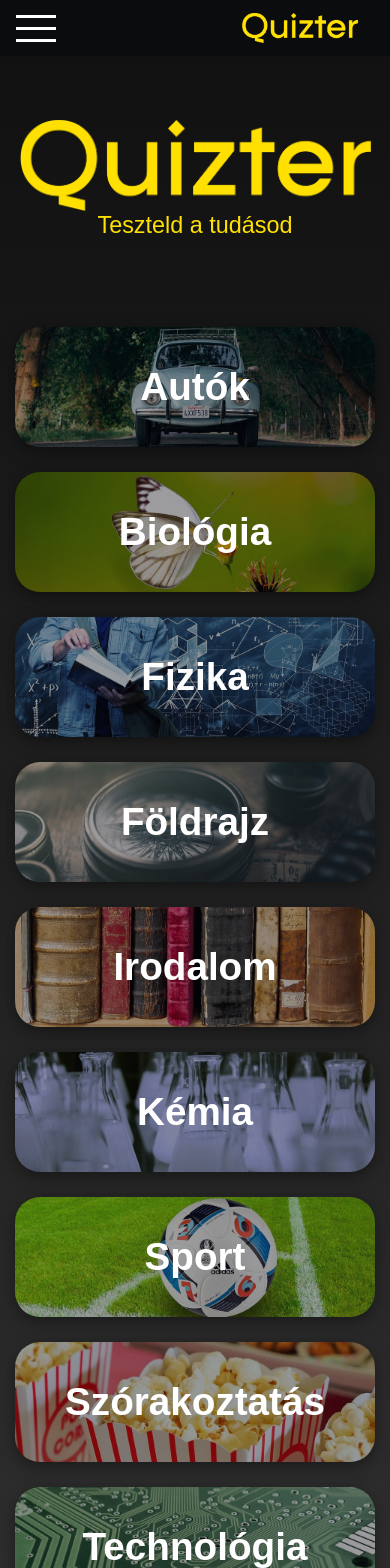
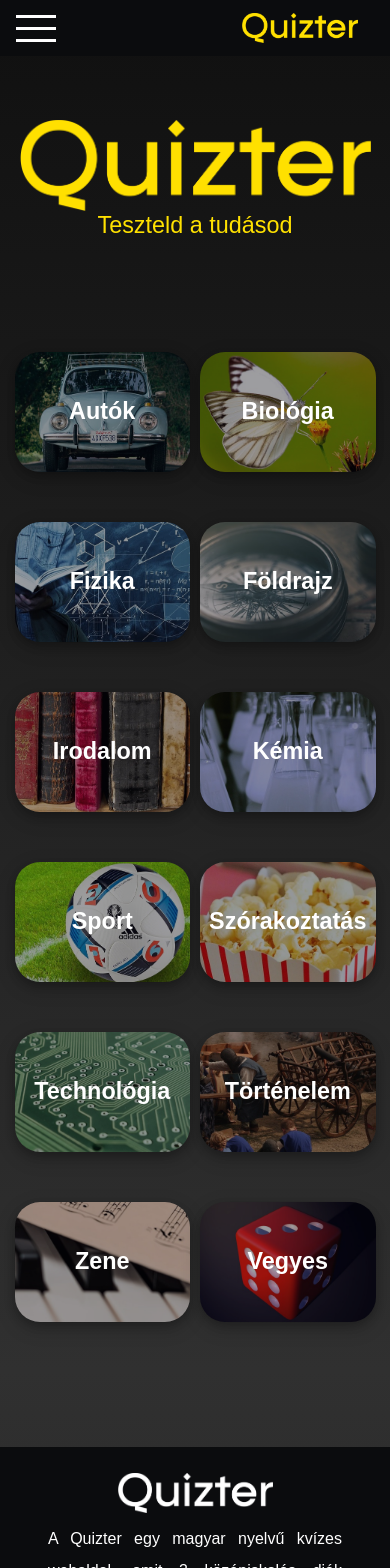
Before and after one commit to CLorant/quizter, a Vue app: page / in a window 390 px wide. Shown: the top 1568 px of the page. Built offline with nearby package versions, Linux system fonts and the light colour scheme.

Commit message:
Főoldal változtatás, router átírva, egyéb módosítások

```diff
--- a/src/App.vue
+++ b/src/App.vue
@@ -26,6 +26,7 @@
 
 <style scoped>
 #tartalom{
+  color: white;
   min-height: calc(100vh - 300px);
 }
 </style>
--- a/src/components/Footer.vue
+++ b/src/components/Footer.vue
@@ -106,21 +106,6 @@
           </li>
         </ul>
       </div>
-      <!--
-    <div class="oszlop feliratkozas-tarolo">
-      <h3>Hírlevél</h3>
-      <form name="submit-to-google-sheet">
-        <input
-          type="email"
-          name="Email"
-          placeholder="Email"
-          class="feliratkozas-doboz"
-          required
-        />
-        <button type="submit" class="feliratkozas-gomb">Feliratkozás</button>
-      </form>
-    </div>
-  -->
     </div>
     <div class="sor copyright">
       <p class="copyright-szoveg">Copyright &copy; 2023 Quizter</p>
@@ -267,4 +252,10 @@
     grid-template-columns: 1fr;
   }
 }
+@media screen and (max-width: 400px) {
+  div.kozossegi-tarolo{
+    padding-left: 0px;
+    padding-right: 0px;
+  }
+}
 </style>
--- /dev/null
+++ b/src/components/fooldal/TemaGomb.vue
@@ -0,0 +1,91 @@
+<script>
+  export default {
+    props: {
+      tema: String,
+      temaNev: String
+    },
+    methods: {
+      indit() {
+      this.$emit('tema', this.id);
+      this.$emit('temaNev', this.text)
+      //window.sessionStorage.setItem("temakor", tema);
+
+      //window.sessionStorage.setItem("temaKepUtvonal", "../img/"+tema+".png");
+      //window.sessionStorage.setItem("temaNev", document.getElementById(tema).innerText);
+      //document.getElementById("quizbeallitoForm").submit();
+      }
+    }
+  }
+
+</script>
+
+<template>
+  <RouterLink :to="{name: 'quizbeallito', params: {id: tema}}" >
+    <button class='temaGomb' :id="tema">{{temaNev}}</button>
+  </RouterLink>
+</template>
+
+<style>
+  .temaGomb{
+    color: white;
+    font-size: 29pt;
+    font-weight: bold;
+    border: none;
+    height: 120px;
+    width: 95%;
+    max-width: 360px;
+    border-radius: 25px;
+    margin: 25px;
+    background-size:cover;
+    box-shadow: 0 4px 8px 0 rgba(0, 0, 0, 0.2), 0 6px 20px 0 rgba(0, 0, 0, 0.19);
+  }
+  .temaGomb:hover{
+    opacity: 0.8;
+  }
+  #autok{
+    background-image: url('../../img/tema/autok.png');
+  }
+  #biologia{
+    background-image: url('../../img/tema/biologia.png');
+  }
+  #fizika{
+    background-image: url('../../img/tema/fizika.png');
+  }
+  #foldrajz{
+    background-image: url('../../img/tema/foldrajz.png');
+  }
+  #irodalom{
+    background-image: url('../../img/tema/irodalom.png');
+  }
+  #kemia{
+    background-image: url('../../img/tema/kemia.png');
+  }
+  #sport{
+    background-image: url('../../img/tema/sport.png');
+  }
+  #szorakoztatas{
+    background-image: url('../../img/tema/szorakoztatas.png');
+  }
+  #technologia{
+    background-image: url('../../img/tema/technologia.png');
+  }
+  #tortenelem{
+    background-image: url('../../img/tema/tortenelem.png');
+  }
+  #zene{
+    background-image: url('../../img/tema/zene.png');
+  }
+  #vegyes{
+    background-image: url('../../img/tema/vegyes.png');
+  }
+  @media screen and (max-width: 820px){
+    .temaGomb{
+      font-size: 6vw;
+      width: 45%;
+      background-position: center;
+      margin-left: 5px;
+      margin-right: 5px;
+      margin-bottom: 25px;
+    }
+  }
+</style>
--- a/src/router/index.js
+++ b/src/router/index.js
@@ -3,36 +3,12 @@
 import Profil from '../views/Profil.vue'
 import Ranglista from '../views/Ranglista.vue'
 import QuizBeallito from '../views/QuizBeallito.vue'
-/*
-const felhasznalo = {
-  template: '...',
-  created() {
-    this.$watch(
-      () => this.$route.params,
-      (toParams, previousParams) => {
-        // react to route changes...
-      }
-    )
-  },
-}
 
-const tema = {
-  template: '...',
-  created() {
-    this.$watch(
-      () => this.$route.params,
-      (toParams, previousParams) => {
-        // react to route changes...
-      }
-    )
-  },
-}
-*/
 const routes = [
   {
     path: '/',
     name: 'fooldal',
-    component: Fooldal
+    component: Fooldal,
   },
   {
     path: '/rolunk',
@@ -52,12 +28,23 @@
   {
     path: '/quizbeallito/:id',
     name: 'quizbeallito',
-    component: QuizBeallito
+    component: QuizBeallito,
+    props: {
+      tema:"",
+      temaNev:""
+    }
   },
   {
     path: '/jatekmenet',
     name: 'jatekmenet',
-    component: () => import('../views/Jatekmenet.vue')
+    component: () => import('../views/Jatekmenet.vue'),
+    props: {
+      tema:"",
+      nehezseg: "",
+      ido: "",
+      kerdes_szam:"",
+      valasz_szam:""
+    }
   }
 ]
 
--- a/src/views/Fooldal.vue
+++ b/src/views/Fooldal.vue
@@ -1,38 +1,28 @@
 <script>
+import TemaGomb from '../components/fooldal/TemaGomb.vue';
 
 export default {
-data() {
-  return {
-    temak: [
-      { id: 'autok', text: 'Autók' },
-      { id: 'biologia', text: 'Biológia' },
-      { id: 'fizika', text: 'Fizika' },
-      { id: 'foldrajz', text: 'Földrajz' },
-      { id: 'irodalom', text: 'Irodalom' },
-      { id: 'kemia', text: 'Kémia' },
-      { id: 'sport', text: 'Sport' },
-      { id: 'szorakoztatas', text: 'Szórakoztatás' },
-      { id: 'technologia', text: 'Technológia' },
-      { id: 'tortenelem', text: 'Történelem' },
-      { id: 'zene', text: 'Zene' },
-      { id: 'vegyes', text: 'Vegyes' }
-    ]
+  components: {
+    TemaGomb
+  },
+  data() {
+    return {
+      temak: [
+        { tema: 'autok', temaNev: 'Autók' },
+        { tema: 'biologia', temaNev: 'Biológia' },
+        { tema: 'fizika', temaNev: 'Fizika' },
+        { tema: 'foldrajz', temaNev: 'Földrajz' },
+        { tema: 'irodalom', temaNev: 'Irodalom' },
+        { tema: 'kemia', temaNev: 'Kémia' },
+        { tema: 'sport', temaNev: 'Sport' },
+        { tema: 'szorakoztatas', temaNev: 'Szórakoztatás' },
+        { tema: 'technologia', temaNev: 'Technológia' },
+        { tema: 'tortenelem', temaNev: 'Történelem' },
+        { tema: 'zene', temaNev: 'Zene' },
+        { tema: 'vegyes', temaNev: 'Vegyes' }
+      ]
+    }
   }
-},
-
-emits: ['tema', 'temaNev'],
-
-methods: {
-  indit() {
-    this.$emit('tema', this.id);
-    this.$emit('temaNev', this.text)
-    //window.sessionStorage.setItem("temakor", tema);
-
-    //window.sessionStorage.setItem("temaKepUtvonal", "../img/"+tema+".png");
-    //window.sessionStorage.setItem("temaNev", document.getElementById(tema).innerText);
-    //document.getElementById("quizbeallitoForm").submit();
-  }
-}
 }
 </script>
 
@@ -43,10 +33,7 @@
     <h2>Teszteld a tudásod</h2>
   </div>
   <div id="temaValasztoGombok">
-    <RouterLink v-for="tema in temak" :key="tema.id" :to="{name: 'quizbeallito', params: {id: tema.id}}" >
-      <button type="button" :id="tema.id" class="temaGomb" @click="indit()">{{tema.text}}</button>
-
-    </RouterLink>
+    <TemaGomb v-for="t in temak" :tema="t.tema" :temaNev="t.temaNev"/>
   </div>
 </div>
 </template>
@@ -69,58 +56,6 @@
   padding-top: 80px;
   padding-bottom: 100px;
 }
-.temaGomb{
-  color: white;
-  font-size: 29pt;
-  font-weight: bold;
-  border: none;
-  height: 120px;
-  width: 95%;
-  max-width: 360px;
-  border-radius: 25px;
-  margin: 25px;
-  background-size:cover;
-  box-shadow: 0 4px 8px 0 rgba(0, 0, 0, 0.2), 0 6px 20px 0 rgba(0, 0, 0, 0.19);
-}
-.temaGomb:hover{
-  opacity: 0.8;
-}
-#autok{
-  background-image: url("../img/tema/autok.png");
-}
-#biologia{
-  background-image: url("../img/tema/biologia.png");
-}
-#fizika{
-  background-image: url("../img/tema/fizika.png");
-}
-#foldrajz{
-  background-image: url("../img/tema/foldrajz.png");
-}
-#irodalom{
-  background-image: url("../img/tema/irodalom.png");
-}
-#kemia{
-  background-image: url("../img/tema/kemia.png");
-}
-#sport{
-  background-image: url("../img/tema/sport.png");
-}
-#szorakoztatas{
-  background-image: url("../img/tema/szorakoztatas.png");
-}
-#technologia{
-  background-image: url("../img/tema/technologia.png");
-}
-#tortenelem{
-  background-image: url("../img/tema/tortenelem.png");
-}
-#zene{
-  background-image: url("../img/tema/zene.png");
-}
-#vegyes{
-  background-image: url("../img/tema/vegyes.png");
-}
 @media screen and (max-width: 420px){
   .temaGomb{
     margin: 0px;
--- a/src/views/QuizBeallito.vue
+++ b/src/views/QuizBeallito.vue
@@ -1,5 +1,11 @@
 <script>
+
 export default {
+  data() {
+    return {
+
+    }
+  },
   props: {
     tema: String,
     temaNev: String
@@ -14,7 +20,7 @@
 <template>
 <div id="tartalom">
   <div id="temaDiv">
-    <img src="../img/tema/autok.png" id="temaKep">
+    <img id="temaKep">
     <div id="temaKepSzoveg"></div>
   </div>
   <p id="temaMagyarazat"></p>
--- a/src/views/Rolunk.vue
+++ b/src/views/Rolunk.vue
@@ -178,4 +178,27 @@
 .rolunk-email:hover {
   color: rgb(255, 225, 0);
 }
+
+@media screen and (max-width: 764px){
+  .rolunk-oszlop{
+    padding-bottom: 50px;
+    width: 100%;
+  }
+}
+
+@media screen and (max-width: 430px){
+  h1{
+    font-size: 9vw;
+  }
+  h3{
+    font-size: 7vw;
+  }
+  .fejlesztes-galeria-kep{
+    height: auto;
+    width: 100%;
+  }
+  .rolunk-email{
+    word-break: break-all;
+  }
+}
 </style>
```
